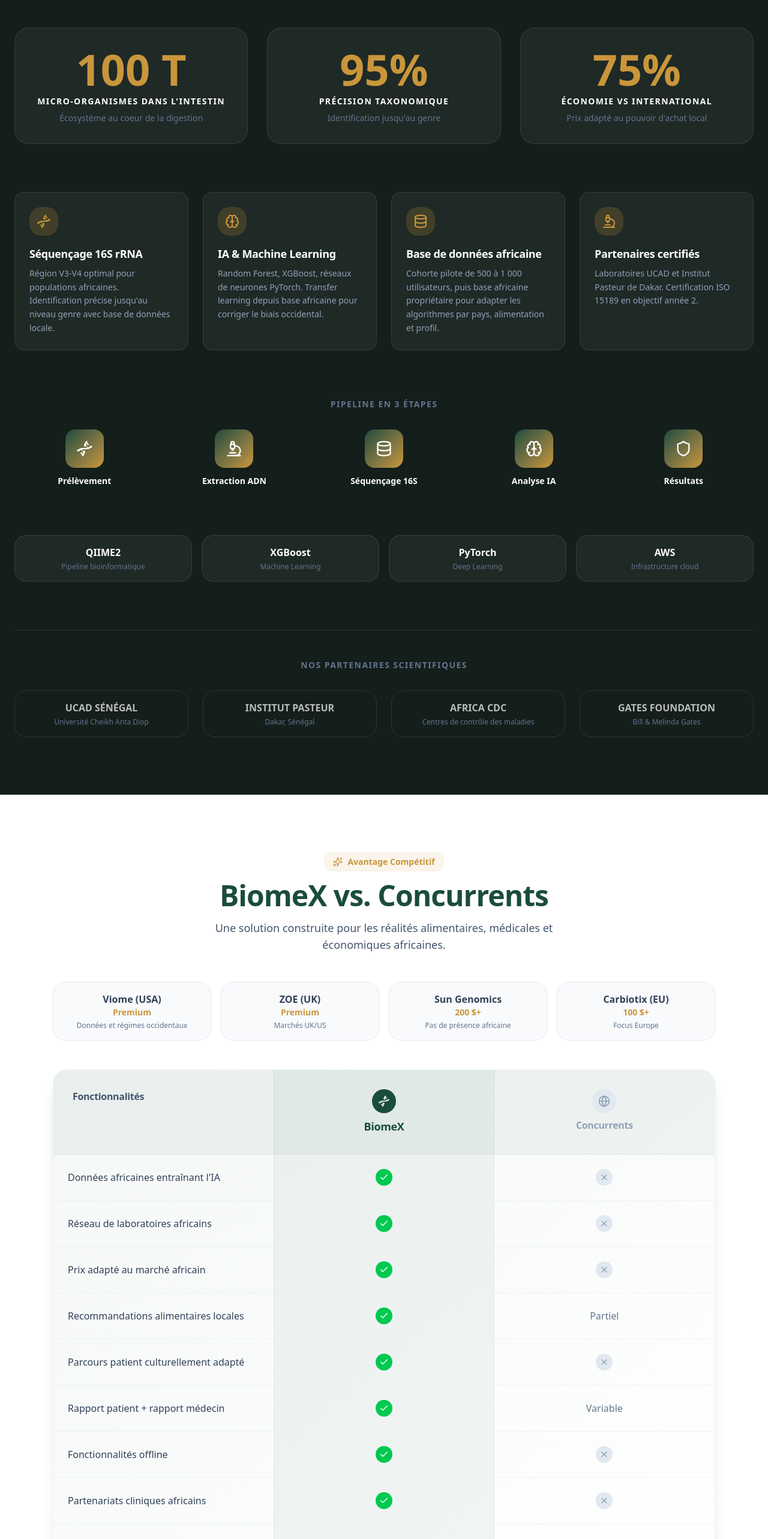
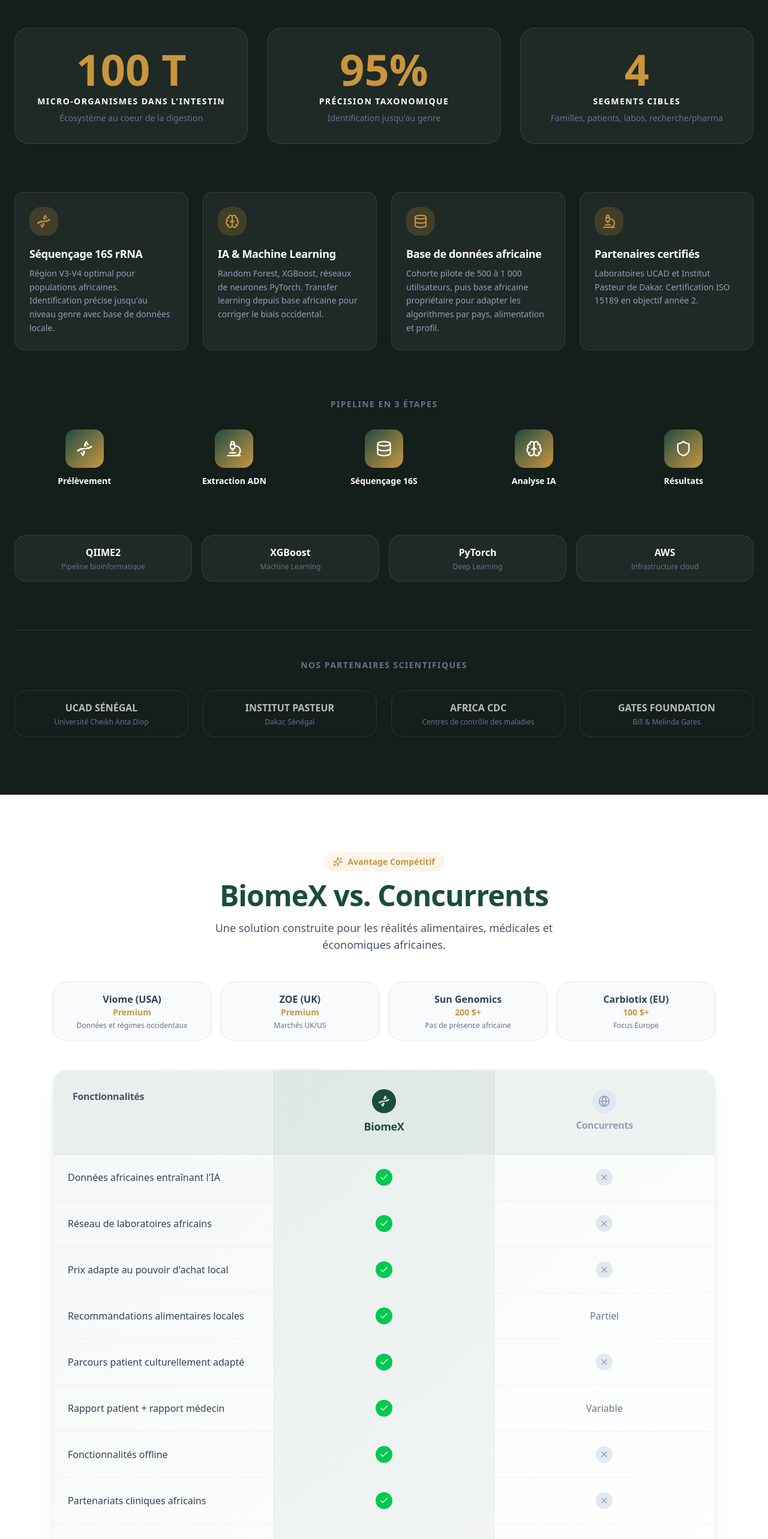
Before and after one commit to ba2664890/BiomeX_project, a Next.js app in the folder site_app/: page / in a window 1280 px wide. Shown: the part 6628-9194 px from the top of the page at 60% size. Built offline with nearby package versions, Linux system fonts and the light colour scheme; no server answers.

Commit message:
ajout des modification

```diff
--- a/site_app/src/components/sections/CompareSection.tsx
+++ b/site_app/src/components/sections/CompareSection.tsx
@@ -15,7 +15,7 @@ const features = [
     others: false,
   },
   {
-    name: "Prix adapté au marché africain",
+    name: "Prix adapte au pouvoir d'achat local",
     biomex: true,
     others: false,
   },
@@ -212,7 +212,7 @@ export default function CompareSection() {
             <Zap className="h-8 w-8 text-accent" />
             <div className="text-left">
               <p className="font-bold text-primary">Une plateforme locale, pas une importation</p>
-              <p className="text-sm text-slate-600">Données africaines, aliments locaux, partenaires cliniques et prix adaptés.</p>
+              <p className="text-sm text-slate-600">Données africaines, aliments locaux, partenaires cliniques et prix adaptes au pouvoir d'achat local.</p>
             </div>
             <a
               href="#pricing"
--- a/site_app/src/components/sections/FAQSection.tsx
+++ b/site_app/src/components/sections/FAQSection.tsx
@@ -26,9 +26,9 @@ const faqCategories = [
           "Vous recevrez vos résultats complets sous 21 jours maximum après réception de votre échantillon. Un email vous notifiera dès que votre tableau de bord personnalisé est prêt sur l'application BiomeX Care.",
       },
       {
-        question: "Quelle est la différence entre Standard et Premium ?",
+        question: "Quelles sont les offres prioritaires ?",
         answer:
-          "Le Kit Standard (75$) utilise le séquençage 16S rRNA avec identification taxonomique jusqu'au genre. Le Kit Premium (200$) utilise la métagénomique Shotgun pour un profil fonctionnel complet, incluant l'analyse du mycobiome et des voies métaboliques.",
+          "Le pitch deck priorise quatre cibles : enfants et familles, patients avec troubles digestifs ou suspicion de dysbiose, laboratoires d'analyses médicales, puis recherche/pharma/institutions. Chaque offre combine test microbiome, analyse IA, rapport adapté au destinataire et accompagnement nutritionnel ou scientifique selon le segment.",
       },
       {
         question: "À quelle fréquence refaire le test ?",
@@ -68,7 +68,7 @@ const faqCategories = [
       {
         question: "Quels sont les tarifs pratiqués ?",
         answer:
-          "Kit Standard : 75$ (75 000 FCFA) - analyse microbiome 16S rRNA, rapport patient, rapport médical et plan nutritionnel local. Kit Premium : 200$ (120 000 FCFA) - analyse avancée avec profil fonctionnel complet. Des offres B2B sont prévues pour laboratoires, cliniques et cohortes de recherche.",
+          "Le pitch deck ne fixe pas encore un prix public unique. Il prévoit une validation du prix pendant le pilote au Sénégal afin d'adapter l'offre au pouvoir d'achat local, au parcours patient, à la logistique et à l'acceptabilité médicale. Les offres sont structurées par cible : pédiatrie/familles, patients avec troubles digestifs, laboratoires partenaires, recherche/pharma/institutions.",
       },
       {
         question: "Livrez-vous partout au Sénégal ?",
--- a/site_app/src/components/sections/PricingSection.tsx
+++ b/site_app/src/components/sections/PricingSection.tsx
@@ -18,16 +18,6 @@ import {
 } from "@/components/ui/dialog";
 import { toast } from "@/hooks/use-toast";
 
-const features = [
-  "Kit de prelevement non invasif",
-  "Analyse microbiome 16S rRNA",
-  "Rapport clair pour le patient",
-  "Rapport medical pour le praticien",
-  "Plan nutritionnel local personnalise",
-  "Suivi a 3 mois",
-  "Support prioritaire WhatsApp",
-];
-
 type PricingPlan = {
   name: string;
   price: string;
@@ -40,21 +30,67 @@ type PricingPlan = {
 
 const pricingPlans: PricingPlan[] = [
   {
-    name: "Kit Standard",
-    price: "75$",
-    priceFCFA: "75 000 FCFA",
-    priceFcfaValue: 75000,
-    description: "Test microbiome et nutrition personnalisee",
-    features: features,
+    name: "Offre pediatrique",
+    price: "Prix pilote",
+    priceFCFA: "A valider au Senegal",
+    priceFcfaValue: 0,
+    description: "Enfants de 0 a 15 ans et familles",
+    features: [
+      "Test microbiome adapte a l'age de l'enfant",
+      "Questionnaire alimentaire et digestif pour les parents",
+      "Rapport clair pour les parents",
+      "Rapport medical pour pediatre, medecin ou nutritionniste",
+      "Plan alimentaire progressif et prudent",
+      "Suivi a 3 mois et retest apres 6 mois",
+    ],
     popular: true,
   },
   {
-    name: "Kit Premium",
-    price: "200$",
-    priceFCFA: "120 000 FCFA",
-    priceFcfaValue: 120000,
-    description: "Analyse avancee pour suivi specialise",
-    features: [...features, "Profil fonctionnel complet", "Retest conseille a 6 mois"],
+    name: "Troubles digestifs",
+    price: "Prix pilote",
+    priceFCFA: "A valider au Senegal",
+    priceFcfaValue: 0,
+    description: "Patients avec dysbiose ou intolérances suspectées",
+    features: [
+      "Test microbiome avance",
+      "Analyse IA des desequilibres microbiens",
+      "Rapport destine au medecin",
+      "Plan nutritionnel compatible avec le microbiome",
+      "Suivi a 3 mois",
+      "Retest apres 6 mois",
+    ],
+    popular: false,
+  },
+  {
+    name: "BiomeX Lab Partner",
+    price: "Partenariat",
+    priceFCFA: "Partage de revenus",
+    priceFcfaValue: 0,
+    description: "Laboratoires d'analyses medicales",
+    features: [
+      "Kits co-brandes",
+      "Protocole de collecte",
+      "Sequencage en partenariat",
+      "Analyse IA BiomeX",
+      "Montee en gamme du laboratoire",
+      "Nouveau segment premium",
+    ],
+    popular: false,
+  },
+  {
+    name: "Recherche & Pharma",
+    price: "Sur devis",
+    priceFCFA: "Cohortes anonymisees",
+    priceFcfaValue: 0,
+    description: "Universites, pharma et nutrition medicale",
+    features: [
+      "Donnees microbiome africaines contextualisees",
+      "Cohortes anonymisees et gouvernance ethique",
+      "Partenariats de recherche microbiome",
+      "Identification de biomarqueurs",
+      "Projets nutrition et sante publique",
+      "Support bioinformatique avance",
+    ],
     popular: false,
   },
 ];
@@ -646,7 +682,7 @@ export default function PricingSection() {
 
   const contactB2B = () => {
     window.open(
-      "mailto:partenariats@biomex.ai?subject=Demande%20partenariat%20B2B",
+      "mailto:partenariats@biomex.ai?subject=Demande%20offre%20BiomeX",
       "_blank",
     );
   };
@@ -663,13 +699,13 @@ export default function PricingSection() {
         >
           <span className="mb-4 inline-flex items-center gap-2 rounded-full bg-accent/10 px-4 py-1.5 text-sm font-bold text-accent">
             <Sparkles className="h-4 w-4" />
-            Tarifs Accessibles
+            Offres par cible
           </span>
           <h2 className="text-3xl font-extrabold text-primary md:text-4xl">
-            Des prix adaptes a l&apos;Afrique
+            Des prix adaptes au pouvoir d&apos;achat local
           </h2>
           <p className="mx-auto mt-4 max-w-2xl text-lg text-slate-600">
-            60-75% moins cher que les concurrents internationaux grace au sequencage local.
+            Le pitch deck prevoit une validation du prix pendant le pilote Senegal, avec des offres adaptees aux patients, aux familles, aux laboratoires et aux partenaires de recherche.
           </p>
         </motion.div>
 
@@ -688,7 +724,7 @@ export default function PricingSection() {
               {plan.popular && (
                 <div className="absolute right-0 top-0 flex items-center gap-1 rounded-bl-xl bg-accent px-4 py-2 text-xs font-bold text-white">
                   <Star className="h-3 w-3" />
-                  Plus populaire
+                  Priorite 1
                 </div>
               )}
 
@@ -728,13 +764,19 @@ export default function PricingSection() {
                     ? "bg-accent text-white shadow-xl shadow-accent/30 hover:scale-[1.02]"
                     : "bg-primary text-white shadow-xl shadow-primary/20 hover:scale-[1.02]"
                 }`}
-                onClick={() => openOrderDialog(plan)}
+                onClick={() => {
+                  if (plan.priceFcfaValue > 0) {
+                    openOrderDialog(plan);
+                    return;
+                  }
+                  contactB2B();
+                }}
               >
-                Commander maintenant
+                {plan.priceFcfaValue > 0 ? "Commander maintenant" : "Demander l'offre"}
               </Button>
 
               <p className="mt-4 text-center text-xs text-slate-500">
-                Paiement securise - Verification commande et paiement activees.
+                Prix final, logistique et acceptabilite medicale a valider pendant le pilote.
               </p>
             </motion.div>
           ))}
@@ -748,11 +790,11 @@ export default function PricingSection() {
           transition={{ delay: 0.3 }}
         >
           <h4 className="text-lg font-bold text-primary">
-            Vous etes une clinique ou un professionnel de sante ?
+            Cibles prioritaires issues du pitch deck
           </h4>
           <p className="mt-2 text-sm text-slate-600">
-            Tarifs B2B speciaux a partir de <strong className="text-primary">67$</strong> par
-            kit en volume. Contactez-nous pour un partenariat.
+            Priorite 1 : enfants et familles. Priorite 2 : patients avec troubles digestifs ou suspicion de dysbiose.
+            Priorite 3 : laboratoires d'analyses medicales. Priorite 4 : recherche, pharma et institutions.
           </p>
           <Button
             variant="outline"
--- a/site_app/src/components/sections/ScienceSection.tsx
+++ b/site_app/src/components/sections/ScienceSection.tsx
@@ -18,11 +18,11 @@ const stats = [
     description: "Identification jusqu'au genre",
   },
   {
-    value: 75,
+    value: 4,
     prefix: "",
-    suffix: "%",
-    label: "Économie vs international",
-    description: "Prix adapté au pouvoir d'achat local",
+    suffix: "",
+    label: "Segments cibles",
+    description: "Familles, patients, labos, recherche/pharma",
   },
 ];
 
--- a/site_app/src/components/sections/TestimonialsSection.tsx
+++ b/site_app/src/components/sections/TestimonialsSection.tsx
@@ -15,7 +15,7 @@ const testimonials = [
     quote: "Grâce à BiomeX, j'ai découvert que mon microbiome réagissait très bien aux aliments locaux comme le mil et le fonio. En 3 mois, mes problèmes de digestion ont disparu. Une révélation pour ma santé !",
     improvement: "+35% diversité",
     rating: 5,
-    product: "Kit Standard",
+    product: "Troubles digestifs",
   },
   {
     id: 2,
@@ -25,7 +25,7 @@ const testimonials = [
     quote: "En tant que professionnel de santé, je recommande BiomeX à mes patients diabétiques. L'analyse est rigoureuse et les recommandations sont basées sur des données africaines, pas sur des standards occidentaux.",
     improvement: "Expert validé",
     rating: 5,
-    product: "B2B Clinique",
+    product: "Medecin prescripteur",
   },
   {
     id: 3,
@@ -35,7 +35,7 @@ const testimonials = [
     quote: "J'utilise BiomeX avec mes clients depuis 6 mois. Je peux enfin leur donner des conseils basés sur leur propre microbiome et sur des aliments qu'ils consomment réellement.",
     improvement: "50+ patients",
     rating: 5,
-    product: "Pro Panel",
+    product: "Nutritionniste partenaire",
   },
   {
     id: 4,
@@ -45,7 +45,7 @@ const testimonials = [
     quote: "BiomeX m'a aidé à optimiser mon alimentation pour mes entraînements. J'ai découvert que les céréales locales comme le niébé étaient parfaites pour mon microbiome intestinal.",
     improvement: "+20% énergie",
     rating: 5,
-    product: "Sport Plan",
+    product: "Plan nutritionnel local",
   },
   {
     id: 5,
@@ -55,7 +55,7 @@ const testimonials = [
     quote: "Après des années de problèmes digestifs, BiomeX m'a permis de comprendre mon corps. Les recommandations sur le pain de mil et les feuilles de baobab ont changé ma vie quotidienne.",
     improvement: "Santé améliorée",
     rating: 5,
-    product: "Kit Standard",
+    product: "Troubles digestifs",
   },
 ];
 
```
